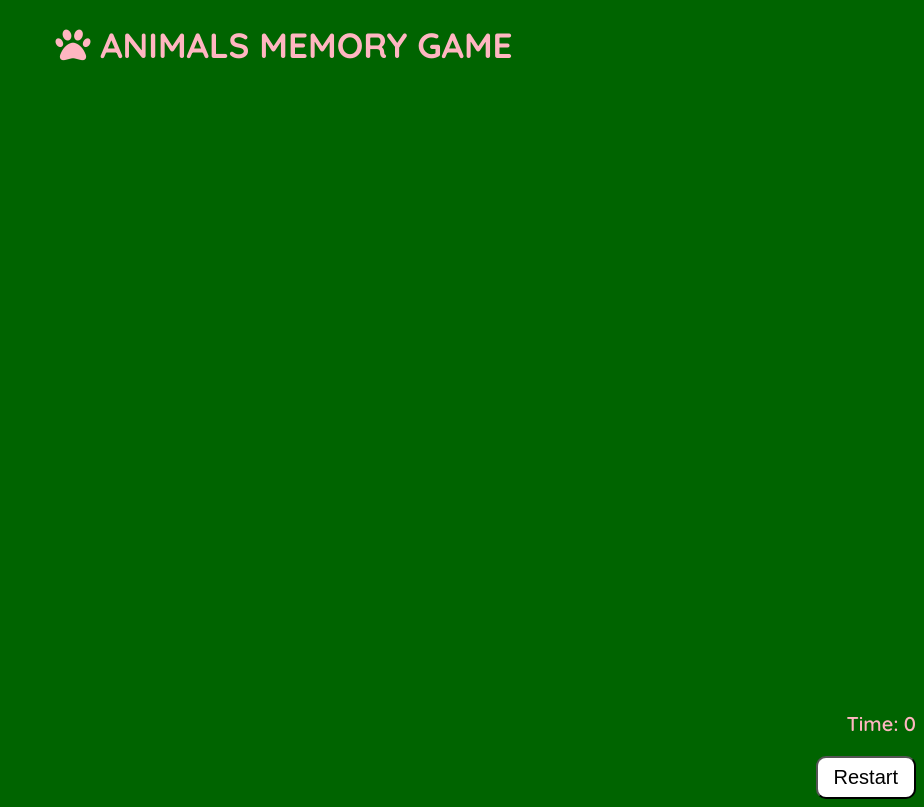
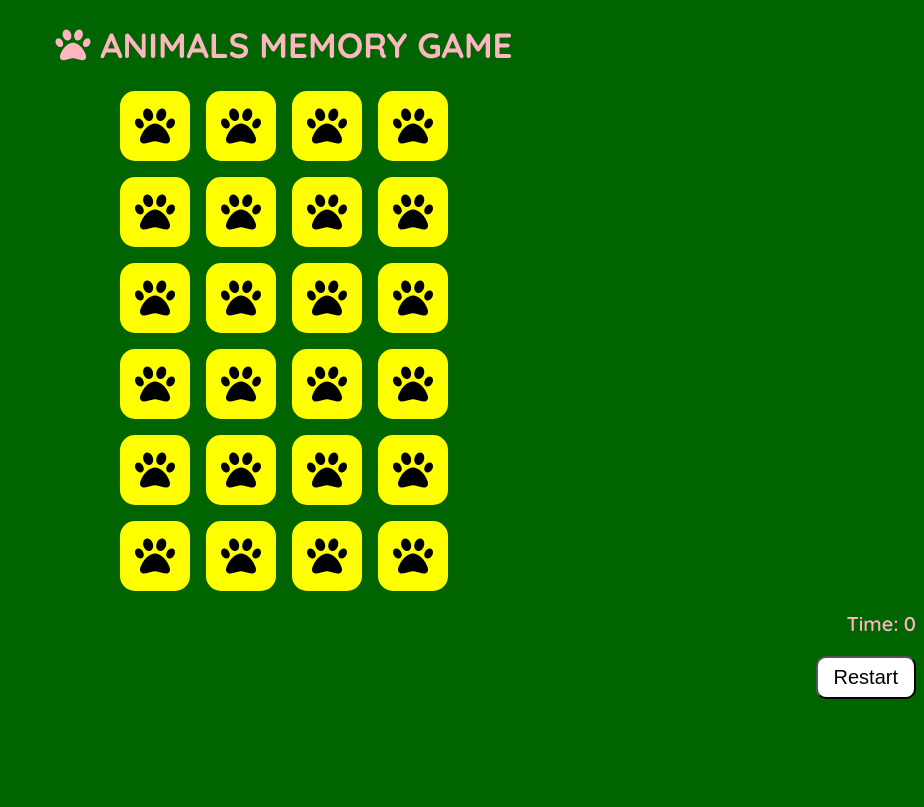
Before and after one commit to tinawernersson/animals-memory-game, a plain HTML site: page index.html in a window 1280 px wide. Shown: the whole page, without its empty margins (356-1280 px from the left). Drawn offline with Linux system fonts and the light colour scheme; a web font is replaced by a local one.

Commit message:
add style to the game-area

```diff
--- a/assets/css/style.css
+++ b/assets/css/style.css
@@ -5,8 +5,6 @@ max-width: 100vw;
 max-height: 100vh;
 background-color: darkgreen;
 }
-
-
 
 h1 {
     font-family: 'Quicksand', sans-serif;
@@ -24,13 +22,22 @@ p {
 
 .game-area {
     display: grid;
-    justify-content: center;
+  justify-content: center;
+  grid-gap: 16px;
+  /*Determines how many cards in every row that will show. In this case 4 cards and 6 rows*/
+  grid-template-columns: repeat(4, 70px);
+  grid-template-rows: repeat(6);
     }
 
     .game-area > div {
-        height: 25px;
-        width: 25px;
+        height: 70px;
+        width: 70px;
         border-radius: 15px;
+        background-color: yellow;
+        display: flex;
+        justify-content: center;
+        align-items: center;
+        font-size: 40px;
     }
 
 .actions, .time-area {
--- a/index.html
+++ b/index.html
@@ -15,30 +15,30 @@
   </h1>
 
   <div class="game-area">
-    <div></div>
-    <div></div>
-    <div></div>
-    <div></div>
-    <div></div>
-    <div></div>
-    <div></div>
-    <div></div>
-    <div></div>
-    <div></div>
-    <div></div>
-    <div></div>
-    <div></div>
-    <div></div>
-    <div></div>
-    <div></div>
-    <div></div>
-    <div></div>
-    <div></div>
-    <div></div>
-    <div></div>
-    <div></div>
-    <div></div>
-    <div></div>
+    <div><i class="fa-solid fa-paw"></i></div>
+    <div><i class="fa-solid fa-paw"></i></div>
+    <div><i class="fa-solid fa-paw"></i></div>
+    <div><i class="fa-solid fa-paw"></i></div>
+    <div><i class="fa-solid fa-paw"></i></div>
+    <div><i class="fa-solid fa-paw"></i></div>
+    <div><i class="fa-solid fa-paw"></i></div>
+    <div><i class="fa-solid fa-paw"></i></div>
+    <div><i class="fa-solid fa-paw"></i></div>
+    <div><i class="fa-solid fa-paw"></i></div>
+    <div><i class="fa-solid fa-paw"></i></div>
+    <div><i class="fa-solid fa-paw"></i></div>
+    <div><i class="fa-solid fa-paw"></i></div>
+    <div><i class="fa-solid fa-paw"></i></div>
+    <div><i class="fa-solid fa-paw"></i></div>
+    <div><i class="fa-solid fa-paw"></i></div>
+    <div><i class="fa-solid fa-paw"></i></div>
+    <div><i class="fa-solid fa-paw"></i></div>
+    <div><i class="fa-solid fa-paw"></i></div>
+    <div><i class="fa-solid fa-paw"></i></div>
+    <div><i class="fa-solid fa-paw"></i></div>
+    <div><i class="fa-solid fa-paw"></i></div>
+    <div><i class="fa-solid fa-paw"></i></div>
+    <div><i class="fa-solid fa-paw"></i></div>
 
   </div>
 
```
